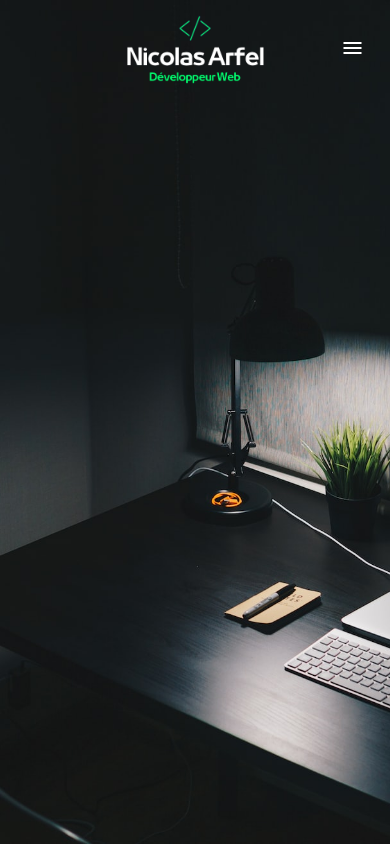
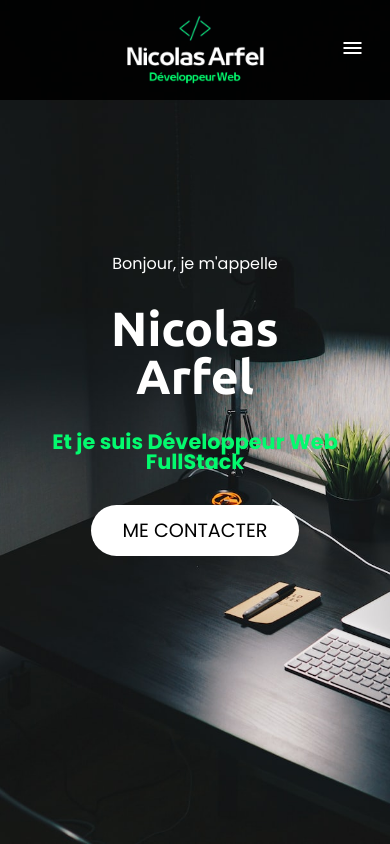
Before and after one commit to NicolasArfel/Portfolio, a website: page index.html in a window 390 px wide. Drawn offline with nearby package versions, Linux system fonts and the light colour scheme.

Commit message:
header finished and responsive

```diff
--- a/index.html
+++ b/index.html
@@ -42,12 +42,18 @@
           <li class="nav__link underline">
             <a href="#projects">Compétences</a>
           </li>
-          <li class="nav__link"><a id="contact" href="#">Contact</a></li>
+          <li class="nav__link"><a class="contact" href="#">Contact</a></li>
         </ul>
         <a class="icon" href="#">
           <span class="material-symbols-outlined"> menu </span>
         </a>
       </nav>
+      <div class="title">
+        <p>Bonjour, je m'appelle</p>
+        <h2 class="title__name">Nicolas Arfel</h2>
+        <h1 class="title__job">Et je suis Développeur Web FullStack</h1>
+        <a class="contact" href="#">Me contacter</a>
+      </div>
     </header>
   </body>
   <script src="./build/index.js"></script>
--- a/styles/header.css
+++ b/styles/header.css
@@ -5,6 +5,66 @@ header {
   background-size: cover;
   background-position: center;
   display: flex;
-  flex-direction: column;
   align-items: center;
 }
+
+.title {
+  font-size: 1.3rem;
+  color: white;
+  margin-left: 100px;
+  padding: 3rem;
+  display: flex;
+  flex-direction: column;
+  /* border-radius: 20px; */
+  /* background-color: rgba(0, 0, 0, 0.4); */
+}
+
+.title__name {
+  font-size: 6rem;
+  font-family: 'Ubuntu', sans-serif;
+  margin: 2rem 0;
+  font-weight: bold;
+}
+
+.title__job {
+  font-weight: bold;
+  color: var(--green);
+  font-size: 2rem;
+}
+
+.title .contact {
+  width: fit-content;
+  margin-top: 2rem;
+}
+
+@media screen and (max-width: 800px) {
+  .title {
+    font-size: 1rem;
+    margin: auto;
+  }
+
+  .title__name {
+    font-size: 5rem;
+  }
+
+  .title__job {
+    font-size: 1.3rem;
+  }
+}
+
+@media screen and (max-width: 400px) {
+  .title {
+    text-align: center;
+  }
+
+  .title__name {
+    font-size: 3rem;
+  }
+
+  .title__job {
+    font-size: 1.3rem;
+  }
+  .title .contact {
+    margin: 2rem auto;
+  }
+}
--- a/styles/navbar.css
+++ b/styles/navbar.css
@@ -1,4 +1,6 @@
 .nav {
+  font-family: 'Ubuntu', sans-serif;
+  font-size: 1.3rem;
   position: fixed;
   top: 0;
   width: 100%;
@@ -58,9 +60,9 @@
   width: 200px;
 }
 
-#contact {
+.contact {
   font-size: 1.2rem;
-  color: black;
+  color: black !important;
   background-color: white;
   padding: 1rem 2rem;
   margin-right: 3rem;
@@ -68,7 +70,7 @@
   text-transform: uppercase;
 }
 
-#contact:hover {
+.contact:hover {
   color: white;
   background-color: var(--green);
 }
@@ -76,7 +78,7 @@
 @media screen and (max-width: 900px) {
   .nav {
     flex-direction: column;
-    position: relative;
+    background-color: rgba(0, 0, 0, 0.9);
   }
 
   .icon {
@@ -96,7 +98,6 @@
   }
 
   .nav__links {
-    background-color: transparent;
     text-align: center;
     flex-direction: column;
     max-height: 0;
@@ -106,14 +107,21 @@
   }
 
   .nav__link {
-    margin: 2rem;
+    background-color: black;
+    padding: 2rem;
+    /* height: 45vh; */
+    width: 100%;
   }
 
   .nav__links.isActive {
     transform: scaleY(1);
   }
 
-  #contact {
+  .underline:after {
+    transform: none;
+  }
+
+  .contact {
     margin: 0;
   }
 }
```
